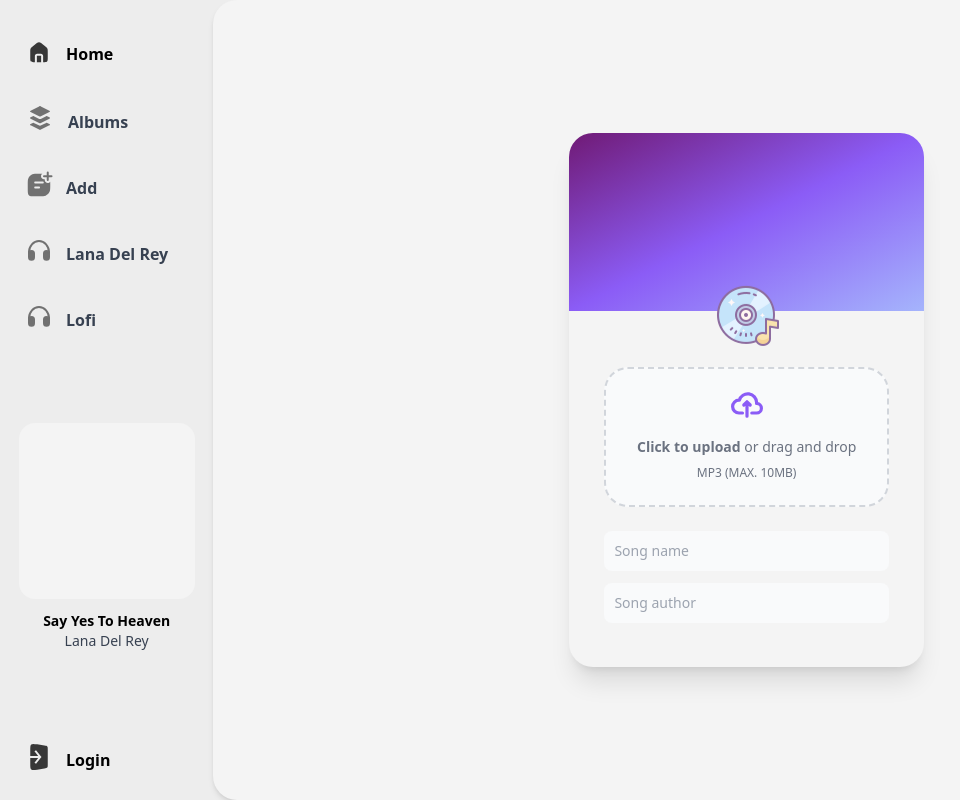
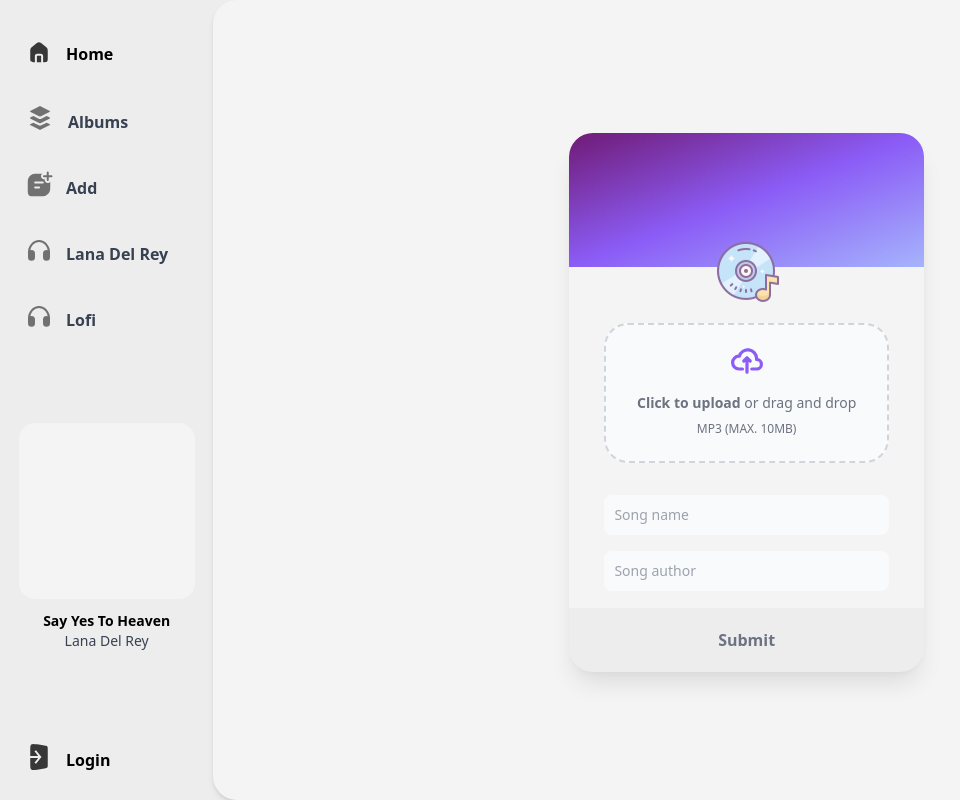
Before and after one commit to Aletheie/MusicPage, a React (Vite) app: page /songs/add in a window 1280 px wide. Shown: the whole page, without its empty margins (0-960 px from the left). Built offline with nearby package versions, Linux system fonts and the light colour scheme.

Commit message:
Add and style form button

```diff
--- a/src/components/AddSongInputGroup.tsx
+++ b/src/components/AddSongInputGroup.tsx
@@ -5,17 +5,23 @@ import TextInput from "./TextInput";
 
 const AddSongInputGroup = () => {
   return (
-    <div className="flex justify-center w-full h-screen items-center">
+    <form
+      action=""
+      className="flex justify-center w-full h-screen items-center relative"
+    >
       <div className="w-1/3 h-2/3 rounded-3xl shadow-xl bg-[#f4f4f4]">
-        <div className="w-full bg-gradient-to-br from-fuchsia-900 via-violet-500 to-indigo-300 h-1/3  rounded-t-3xl"></div>
+        <div className="w-full bg-gradient-to-br from-fuchsia-900 via-violet-500 to-indigo-300 h-1/4  rounded-t-3xl"></div>
         <img src={cd} alt="cd image" className="floating mx-auto -mt-10" />
         <FileInput />
-        <div className="mt-6">
+        <div className="mt-8">
           <TextInput placeholder="Song name" />
           <TextInput placeholder="Song author" />
         </div>
+        <button className="w-1/3 bg-[#ededed] hover:bg-[#eaeaea] h-[8%] rounded-b-3xl absolute bottom-32">
+          <span className="font-semibold text-gray-500">Submit</span>
+        </button>
       </div>
-    </div>
+    </form>
   );
 };
 
--- a/src/components/TextInput.tsx
+++ b/src/components/TextInput.tsx
@@ -4,7 +4,7 @@ interface Props {
 
 const TextInput = ({ placeholder }: Props) => {
   return (
-    <div className="w-4/5 mx-auto mt-3">
+    <div className="w-4/5 mx-auto mt-4">
       <input
         type="text"
         id="first_name"
```
